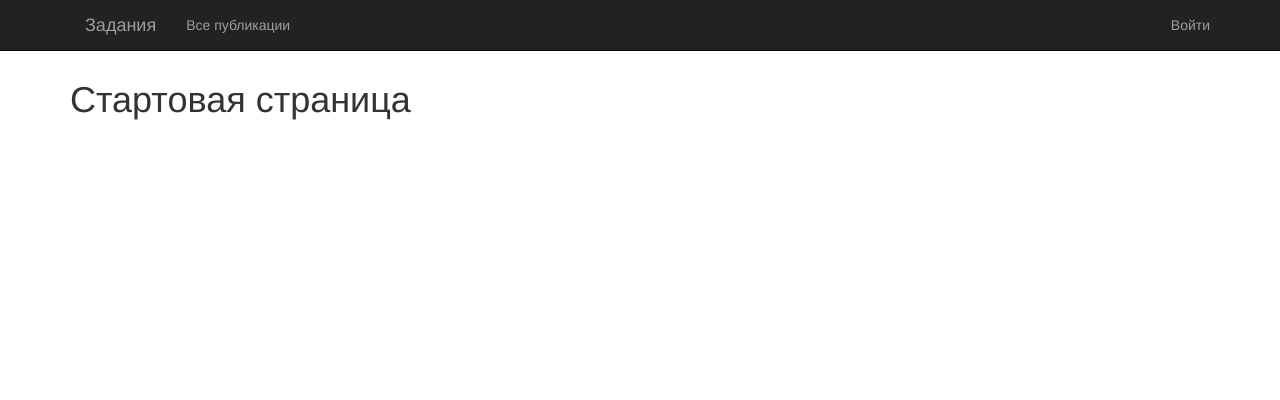
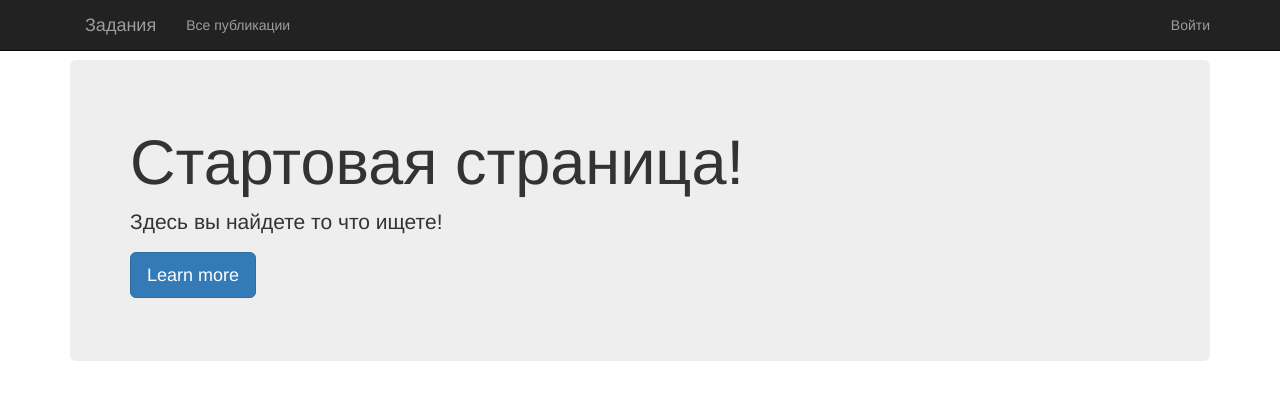
Before and after one commit to algor1/myp2, a Django app: page / in a window 1280 px wide. Shown: the top 400 px of the page. Run offline with Django 3.2, Linux system fonts and the light colour scheme; some libraries are stand-ins or nearby versions.

Commit message:
Add files via upload

```diff
--- a/tasks/templates/myp2/index.html
+++ b/tasks/templates/myp2/index.html
@@ -1,4 +1,8 @@
 {% extends 'tasks/base.html' %}
 {% block content %}
-  <h1>Стартовая страница</h1>
+<div class="jumbotron">
+  <h1>Стартовая страница!</h1>
+  <p>Здесь вы найдете то что ищете!</p>
+  <p><a class="btn btn-primary btn-lg" href="{% url 'list' %}" role="button">Learn more</a></p>
+</div>
 {% endblock %}
```
